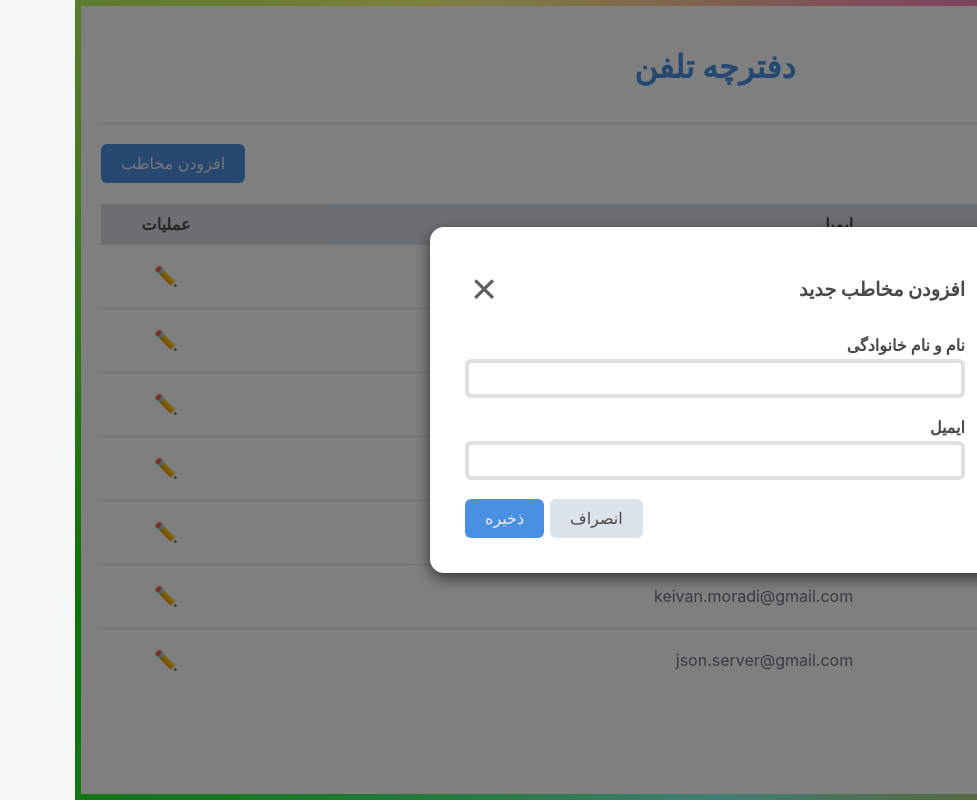
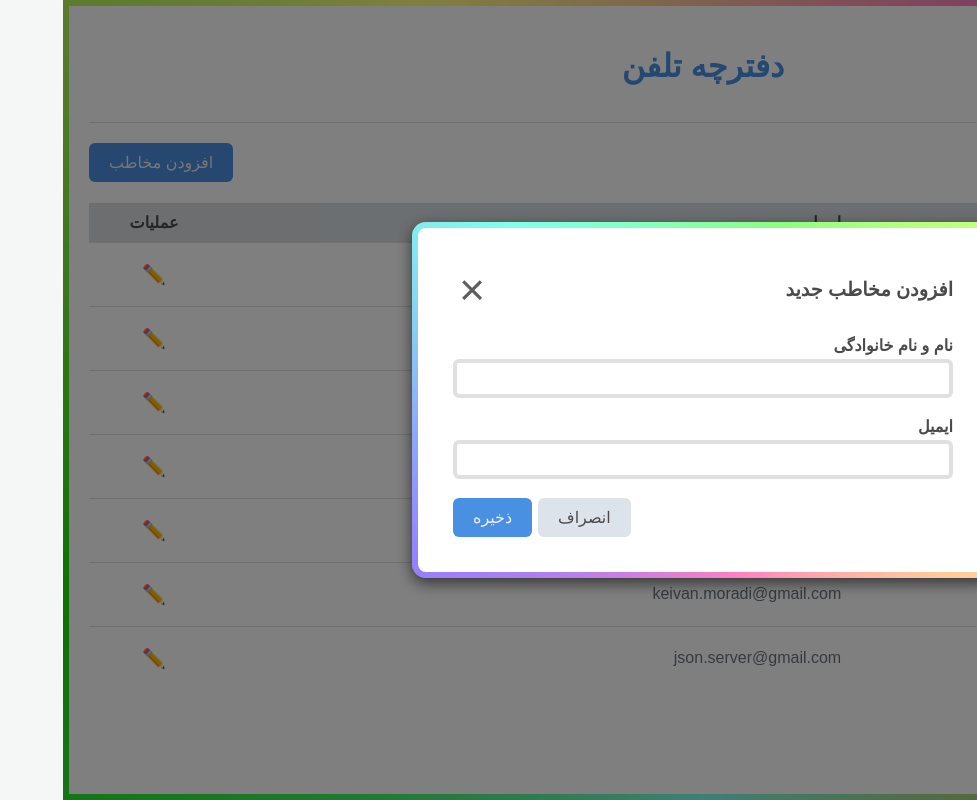
Before and after one commit to Alirezafarajime/persian-contact-app, a React (Vite) app in the folder new-contact-app/: page / in a window 1280 px wide. Both pictures are taken after a click on the button "افزودن مخاطب". Shown: the whole page, without its empty margins (303-1280 px from the left). Built offline with nearby package versions, Linux system fonts and the light colour scheme; the HTML template or start-up script is replaced by a standard one.

Commit message:
index.css Changed successfully

```diff
--- a/new-contact-app/src/index.css
+++ b/new-contact-app/src/index.css
@@ -11,8 +11,7 @@
 
 body {
   margin: 0;
-  font-family: -apple-system, BlinkMacSystemFont, 'Segoe UI', 'Roboto', 'Oxygen',
-    'Ubuntu', 'Cantarell', 'Fira Sans', 'Droid Sans', 'Helvetica Neue',
+  font-family:'Oxygen',
     sans-serif;
   -webkit-font-smoothing: antialiased;
   -moz-osx-font-smoothing: grayscale;
@@ -205,7 +204,6 @@ body {
   color: #6c757d;
 }
 
-/* Modal */
 .modal-backdrop {
   position: fixed;
   top: 0;
@@ -226,6 +224,12 @@ body {
   box-shadow: 0 5px 15px rgba(0, 0, 0, 0.6);
   width: 80%;
   max-width: 500px;
+   border: 6px solid transparent;
+   background:
+    linear-gradient(var(--container-bg), var(--container-bg)) padding-box,
+    conic-gradient(from var(--gradient-angle), #ff80bf, #9580ff, #80ffea, #8aff80, #ffff80, #ff80bf) border-box;
+    background-clip: padding-box, border-box;
+    animation: rotate-gradient 6s linear infinite;
 }
 
 .modal-header {
```
